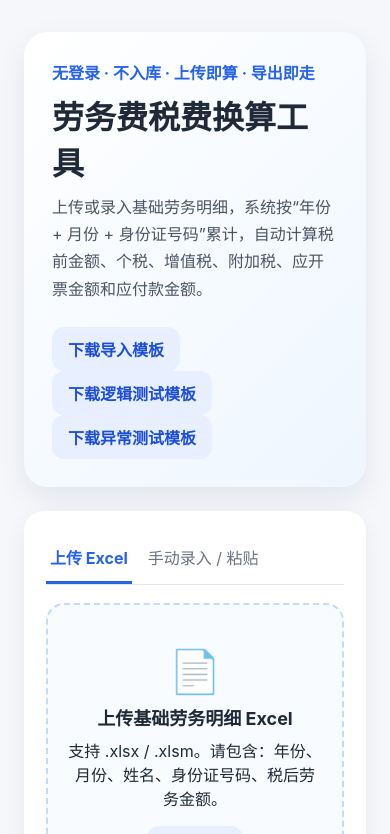
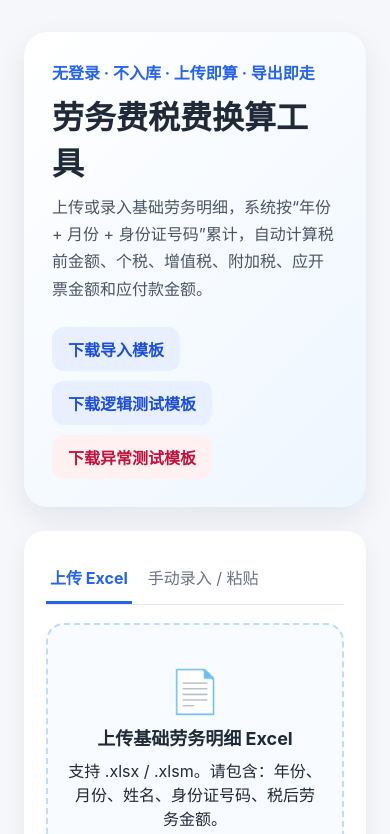
Before and after one commit to sdwurg180507280211/labor-tax-tool, a Vue app in the folder frontend/: page / in a window 390 px wide. Shown: the top 834 px of the page. Built offline with nearby package versions, Linux system fonts and the light colour scheme; no server answers.

Commit message:
style: align template download buttons

```diff
--- a/frontend/src/styles.css
+++ b/frontend/src/styles.css
@@ -72,7 +72,9 @@ h3 { margin-bottom: 8px; font-size: 18px; }
 }
 .primary { background: #2563eb; color: white; }
 .secondary { background: #e8f0ff; color: #1d4ed8; }
+.secondary.danger-soft { background: #fff1f2; color: #be123c; }
 .link-button { border: none; background: transparent; color: #dc2626; }
+.template-actions { display: flex; flex-wrap: wrap; justify-content: flex-end; gap: 10px; }
 
 .panel { display: flex; flex-direction: column; gap: 16px; }
 .dropzone {
@@ -147,5 +149,6 @@ td input {
 
 @media (max-width: 900px) {
   .hero, .manual-toolbar, .result-actions { flex-direction: column; align-items: stretch; }
+  .template-actions { justify-content: flex-start; }
   .summary-grid { grid-template-columns: repeat(2, minmax(0, 1fr)); }
 }
```
